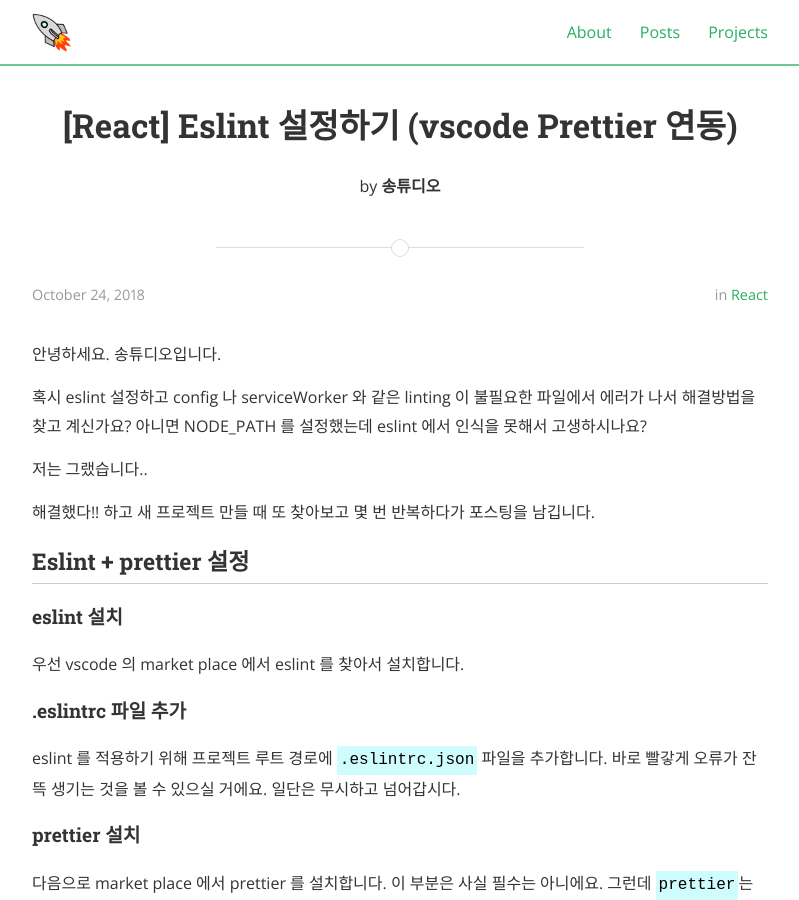
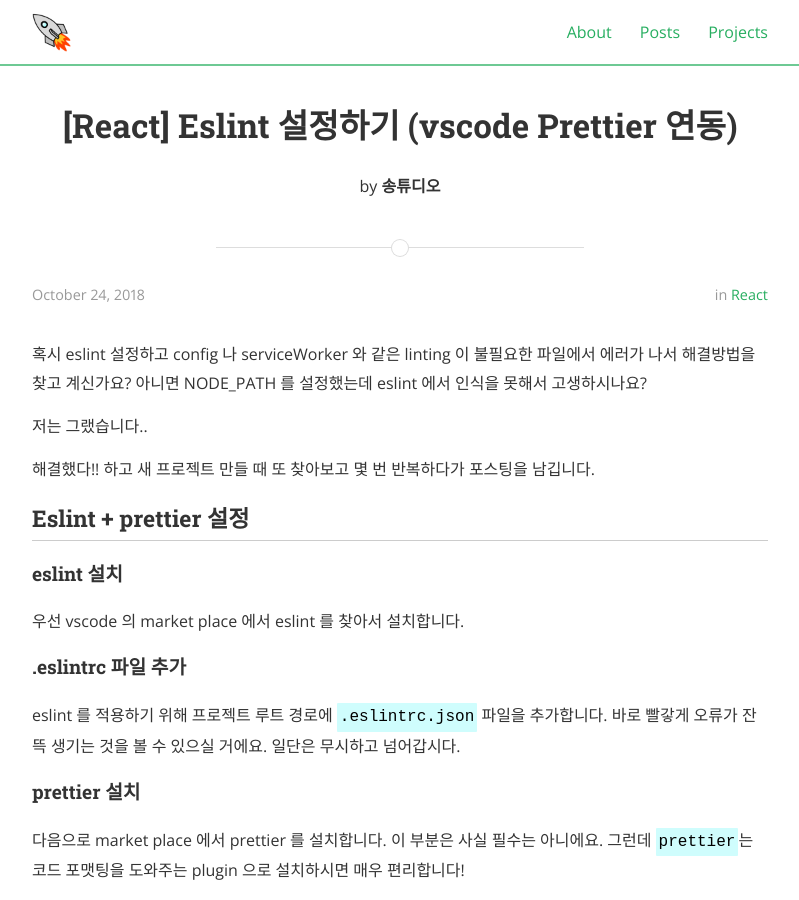
Before and after one commit to iamsjy17/iamsjy17.github.io, a Jekyll site: the page built from _posts/2018-10-24-eslint_prettier.markdown, in a window 1280 px wide and 900 px high. Shown: the whole window, without its empty margins (240-1039 px from the left). Built offline with Jekyll 4.4.1, drawn with Linux system fonts in a browser that asks for light colours; nearby versions of some CDN libraries; some web fonts are replaced; comment, search, counter and statistics services are not loaded.

Commit message:
eslint 설정 포스트 수정

```diff
--- a/_posts/2018-10-24-eslint_prettier.markdown
+++ b/_posts/2018-10-24-eslint_prettier.markdown
@@ -6,8 +6,6 @@
 categories: React
 tags: eslint prettier .eslintignore eslint-disable NODE_PATH
 ---
-
-안녕하세요. 송튜디오입니다.
 
 혹시 eslint 설정하고 config 나 serviceWorker 와 같은 linting 이 불필요한 파일에서 에러가 나서 해결방법을 찾고 계신가요?
 아니면 NODE_PATH 를 설정했는데 eslint 에서 인식을 못해서 고생하시나요?
```
